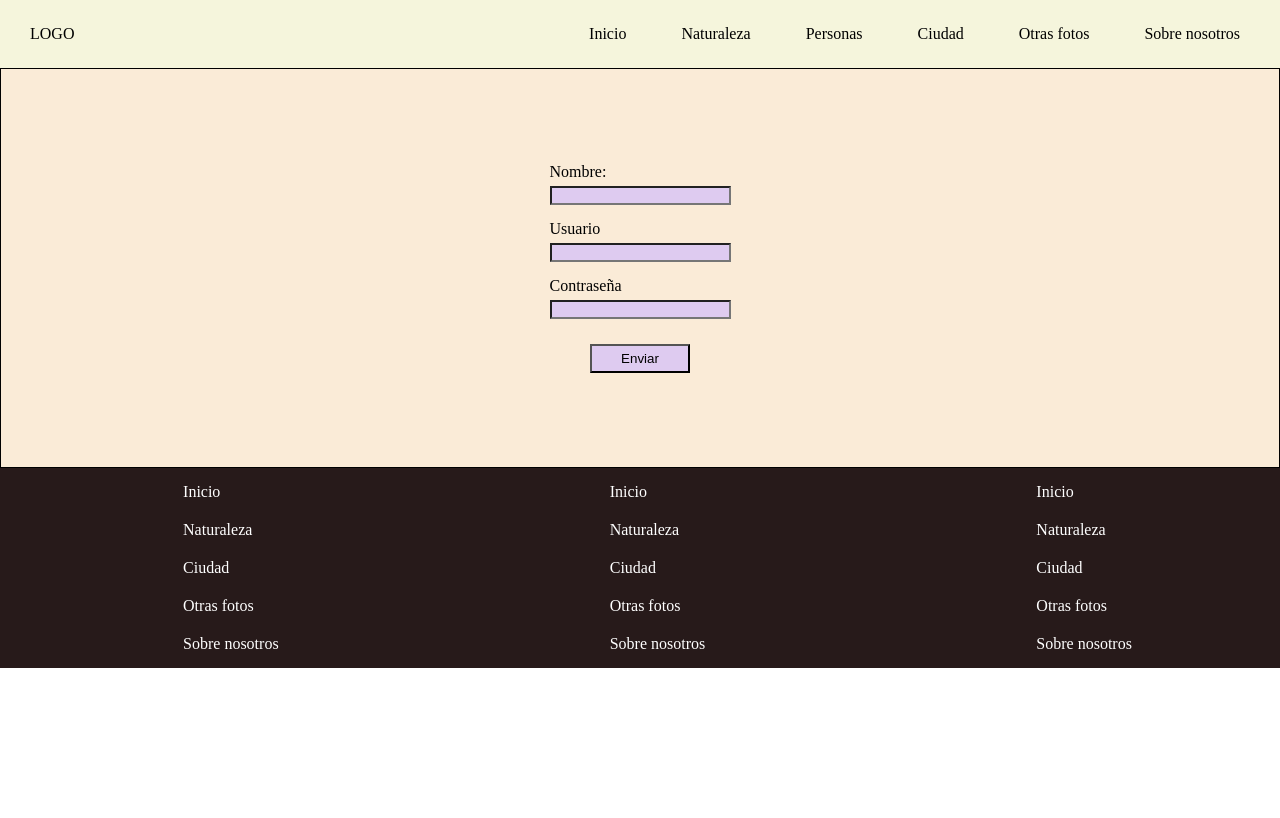
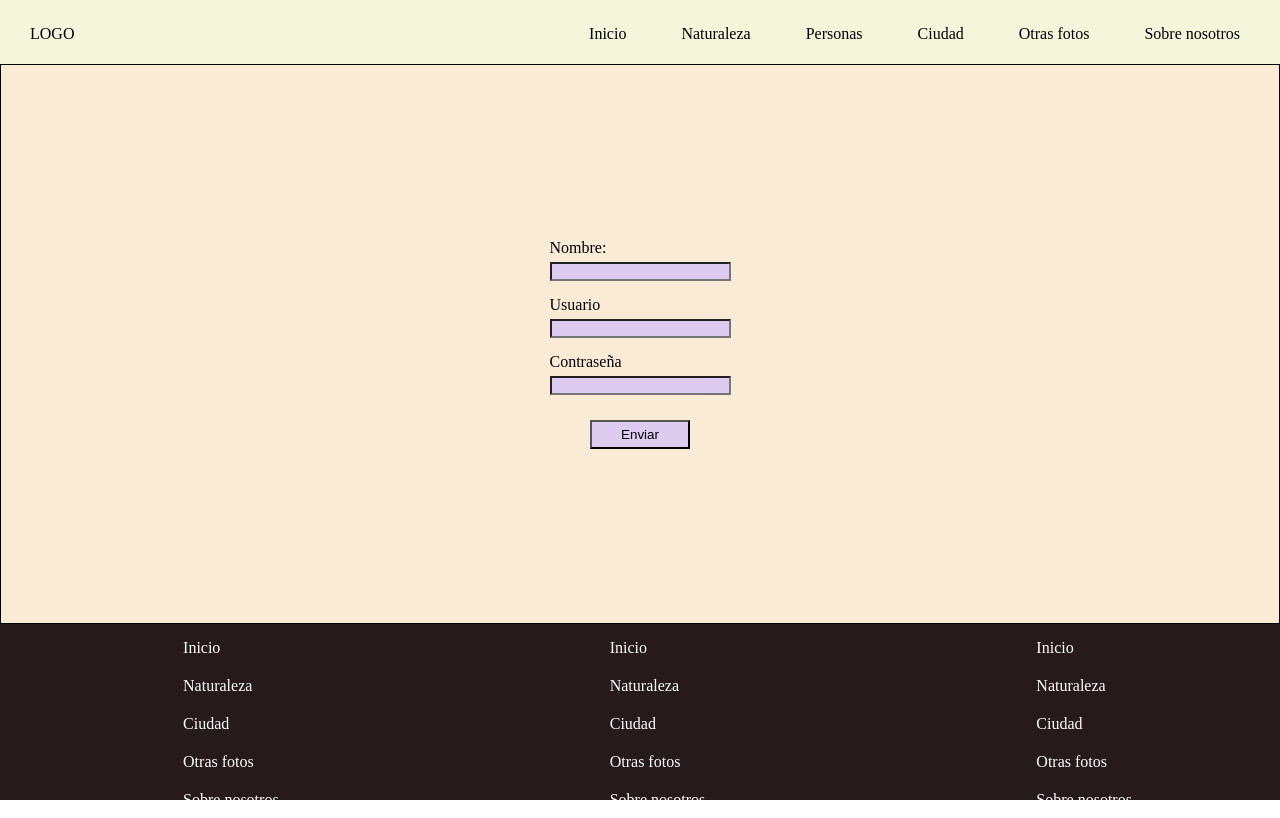
Before and after one commit to Arielgsp/formulario, a website: page index.html in a window 1280 px wide. Drawn offline with Linux system fonts and the light colour scheme.

Commit message:
modificacion estilos css

```diff
--- a/public/css/styles.css
+++ b/public/css/styles.css
@@ -7,7 +7,7 @@
 section{
     border: 1px solid black;
     display: flex;
-    height: 400px;
+    height: 70vh;
     justify-content: center;
     align-items: center;
     background-color: antiquewhite;
@@ -61,6 +61,7 @@ nav{
     justify-content: space-between;
     background-color: beige;
     padding: 25px 0;
+    height: 8vh;
 }
 
 .menu_li{
@@ -79,7 +80,7 @@ li{
 footer{
     display: flex;
     background-color: rgb(39, 26, 26);
-    height: 200px;
+    height: 22vh;
     color: white;
     padding-top: 15px;
     justify-content: space-around;
```
